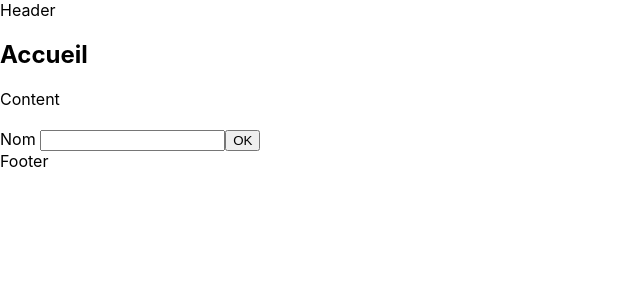
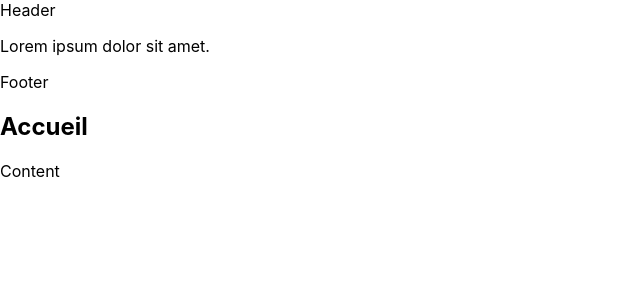
Before and after one commit to Kazetus/dsi-front, a React (Create React App) app: page / in a window 1280 px wide. Shown: the top 300 px of the page, without its empty margins (0-640 px from the left). Built offline with nearby package versions, Linux system fonts and the light colour scheme.

Commit message:
add wrapper

```diff
--- a/src/App.js
+++ b/src/App.js
@@ -1,6 +1,6 @@
 import './App.css';
 import { BrowserRouter, Routes, Route } from 'react-router-dom'
-import Content from './component/wrapper/Content';
+//import Content from './component/wrapper/Content';
 import Accueil from './component/accueil/Accueil';
 
 function App() {
--- a/src/component/accueil/Accueil.js
+++ b/src/component/accueil/Accueil.js
@@ -1,17 +1,18 @@
 import React from 'react'
-import Form from '../wrapper/Form';
-import Header from '../wrapper/Header';
-import Footer from '../wrapper/Footer';
+import Form from '../Wrapper/Form';
+import Header from '../Wrapper/Header';
+import Footer from '../Wrapper/Footer';
+import Wrapper from '../Wrapper';
 
 function Accueil() {
   return (
     <>
-    <Header/>
+    <Wrapper>
+      <p>Lorem ipsum dolor sit amet.</p>
+    </Wrapper>
     <h2>Accueil</h2>
     <div>Content</div>
     <br/>
-    <Form />
-    <Footer/>
     </>
   )
 }
--- a/src/component/wrapper/Content.js
+++ b/src/component/accueil/Content.js
@@ -1,4 +1,4 @@
-import Form from "./Form";
+import Form from "../Wrapper/Form";
 
 function Content({title}) {
   return (
--- /dev/null
+++ b/src/component/wrapper/index.js
@@ -0,0 +1,15 @@
+import React from 'react';
+import Header from './Header';
+import Footer from './Footer';
+
+function index(props) {
+    return (
+        <div>
+            <Header/>
+            {props.children}
+            <Footer/>
+        </div>
+    );
+}
+
+export default index;
```
